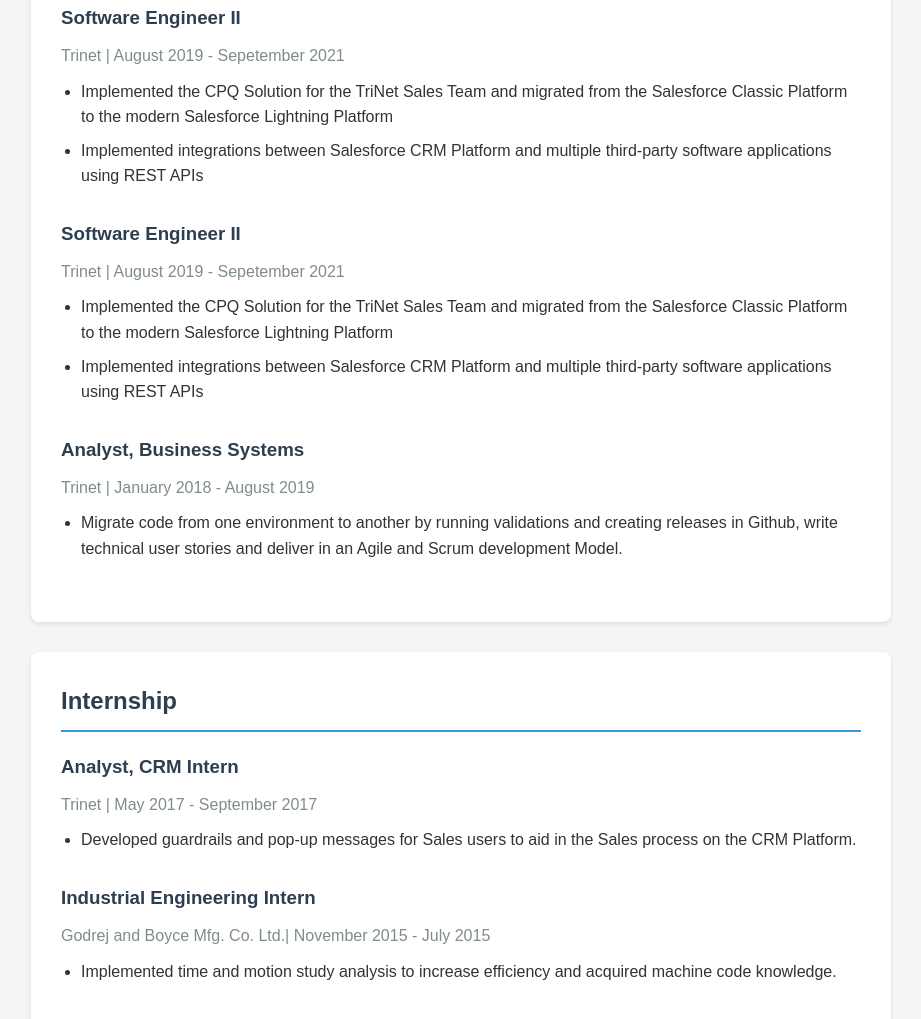
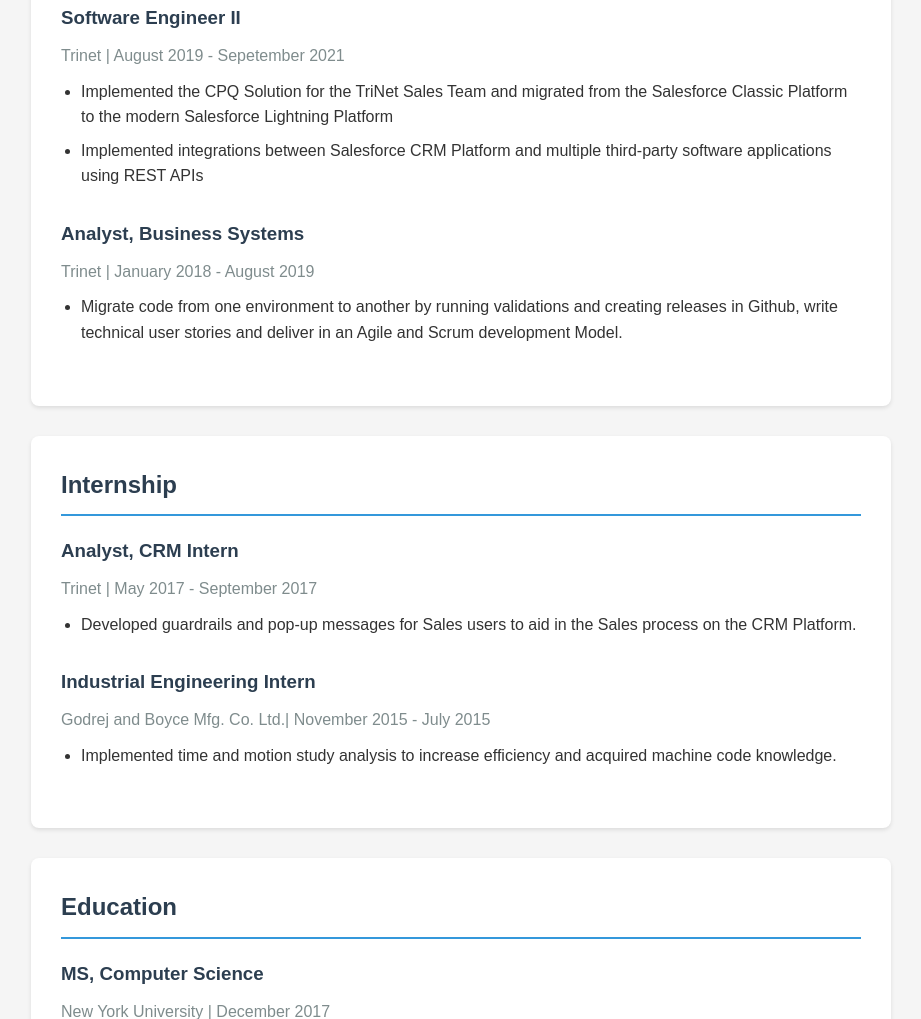
Before and after one commit to aab735/aab735.github.io, a plain HTML site: page index.html in a window 1280 px wide. Shown: the part 1006-2025 px from the top of the page, without its empty margins (179-1100 px from the left). Drawn offline with Linux system fonts and the light colour scheme.

Commit message:
Update Resume II

```diff
--- a/index.html
+++ b/index.html
@@ -58,14 +58,6 @@
             </ul>
         </div>
         <div class="experience-item">
-            <h3>Software Engineer II</h3>
-            <div class="date">Trinet | August 2019 - Sepetember 2021</div>
-            <ul>
-                <li>Implemented the CPQ Solution for the TriNet Sales Team and migrated from the Salesforce Classic Platform to the modern Salesforce Lightning Platform</li>
-                <li>Implemented integrations between Salesforce CRM Platform and multiple third-party software applications using REST APIs</li>
-            </ul>
-        </div>
-        <div class="experience-item">
             <h3>Analyst, Business Systems</h3>
             <div class="date">Trinet | January 2018 - August 2019</div>
             <ul>
```
